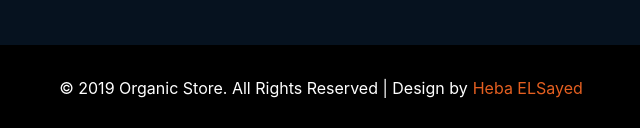
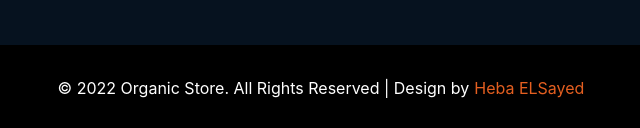
Before and after one commit to he15ba11/Organic-Store, a plain HTML site: page index.html in a window 1280 px wide. Shown: the part 6649-6777 px from the top of the page, 319-959 px from the left. Drawn offline with Linux system fonts and the light colour scheme.

Commit message:
Update index.html

```diff
--- a/index.html
+++ b/index.html
@@ -335,7 +335,7 @@
             </div>
         </div>
     </section>
-    <footer>© 2019 Organic Store. All Rights Reserved | Design by <span> Heba ELSayed</span></footer>
+    <footer>© 2022 Organic Store. All Rights Reserved | Design by <span>Heba ELSayed</span></footer>
 </body>
 
 </html>
```
